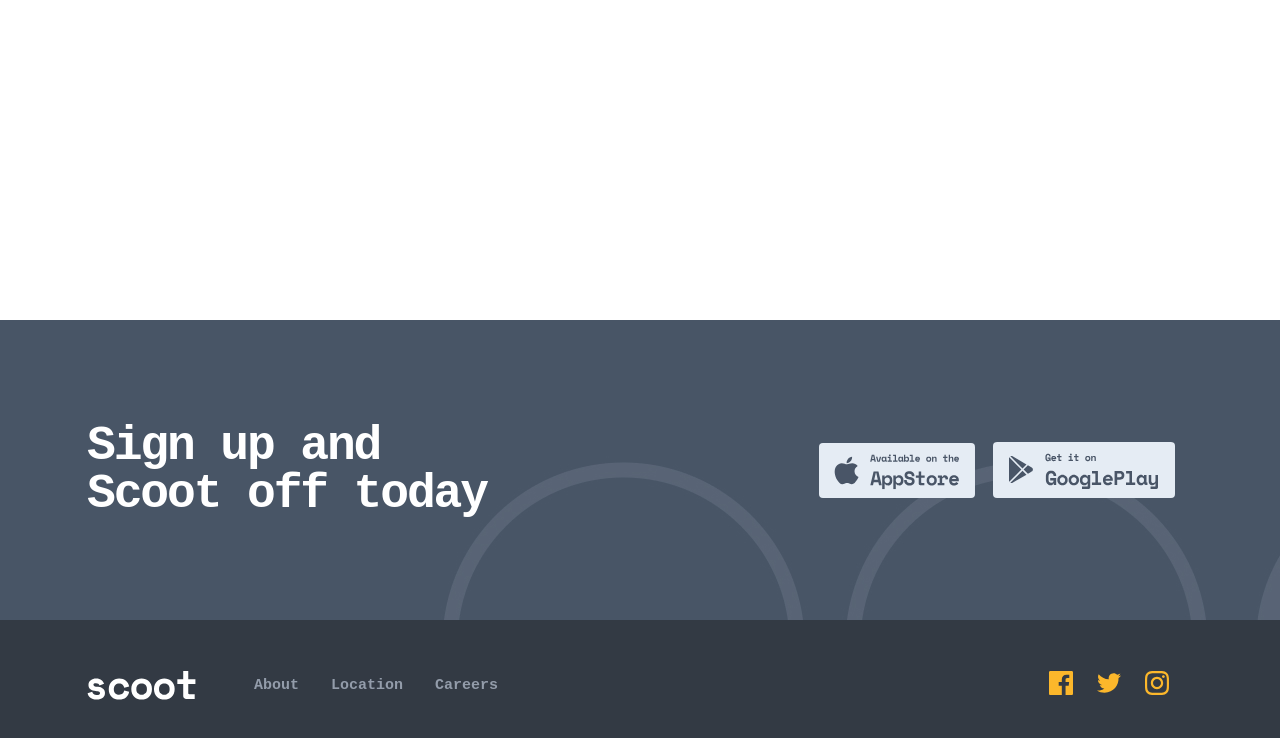
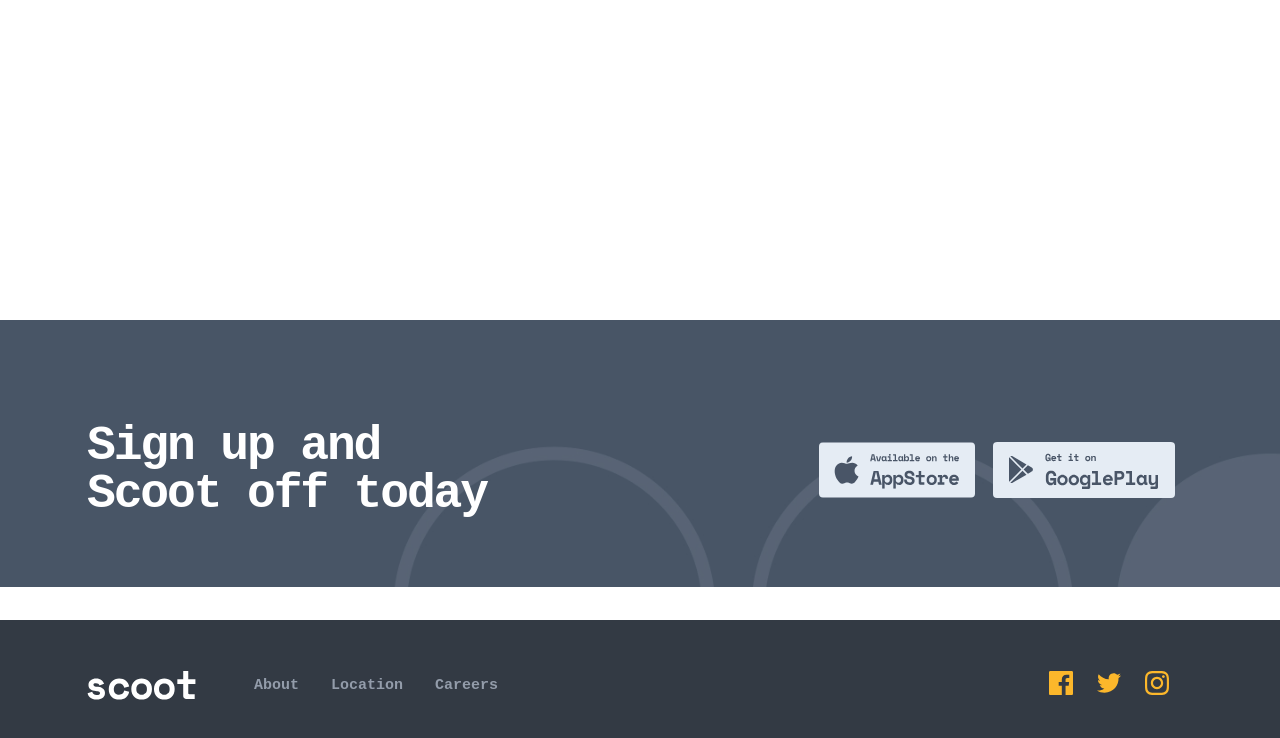
Before and after one commit to jamshidbekmirzakarimov/scoot, a plain HTML site: page index.html in a window 1280 px wide. Shown: the part 3114-3852 px from the top of the page. Drawn offline with Linux system fonts and the light colour scheme; a web font is replaced by a local one.

Commit message:
xato to'g'irlandi

```diff
--- a/css/main.css
+++ b/css/main.css
@@ -396,6 +396,7 @@ a {
 .signup-section {
   background-image: url(../images/sign-section-bg.jpg);
   background-repeat: no-repeat;
+  background-size: 100%;
 }
 
 .signup-section-wrapper {
@@ -404,6 +405,7 @@ a {
   justify-content: space-between;
   padding-top: 102px;
   padding-bottom: 102px;
+
 }
 
 .signup-section-title {
@@ -418,7 +420,7 @@ a {
 
 .signup-section-end {
   display: flex;
-  align-items: center;
+  /* align-items: center; */
 }
 
 .signup-section-market-img {
@@ -429,12 +431,12 @@ a {
 
 /* **** site footer start **** */
 .site-footer {
-  padding-top: 35px;
-  padding-bottom: 35px;
   background-color: var(--footer-bg-color);
 }
 
 .site-footer-wrapper {
+  padding-top: 35px;
+  padding-bottom: 35px;
   display: flex;
   align-items: center;
   justify-content: space-between;
```
